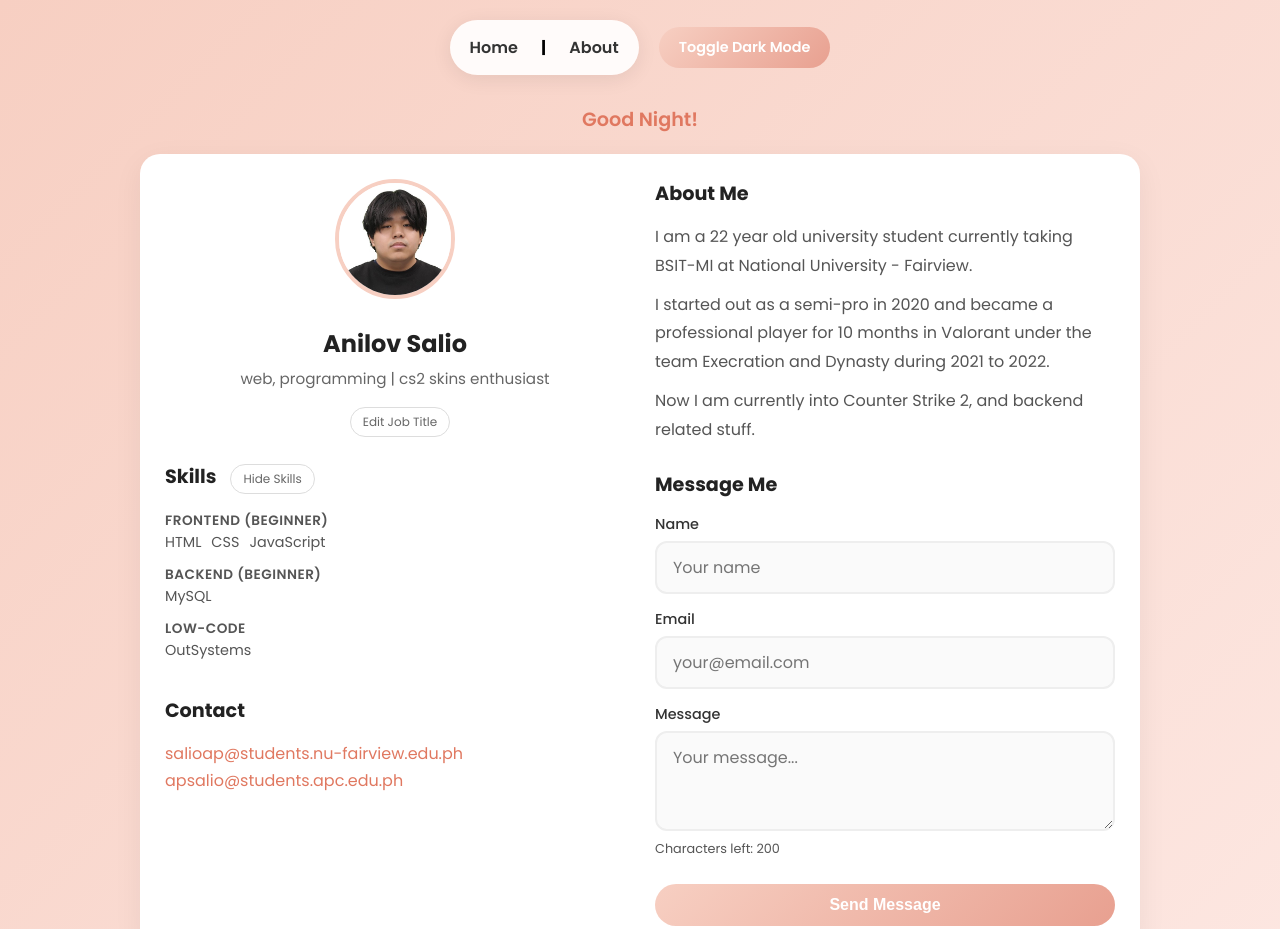
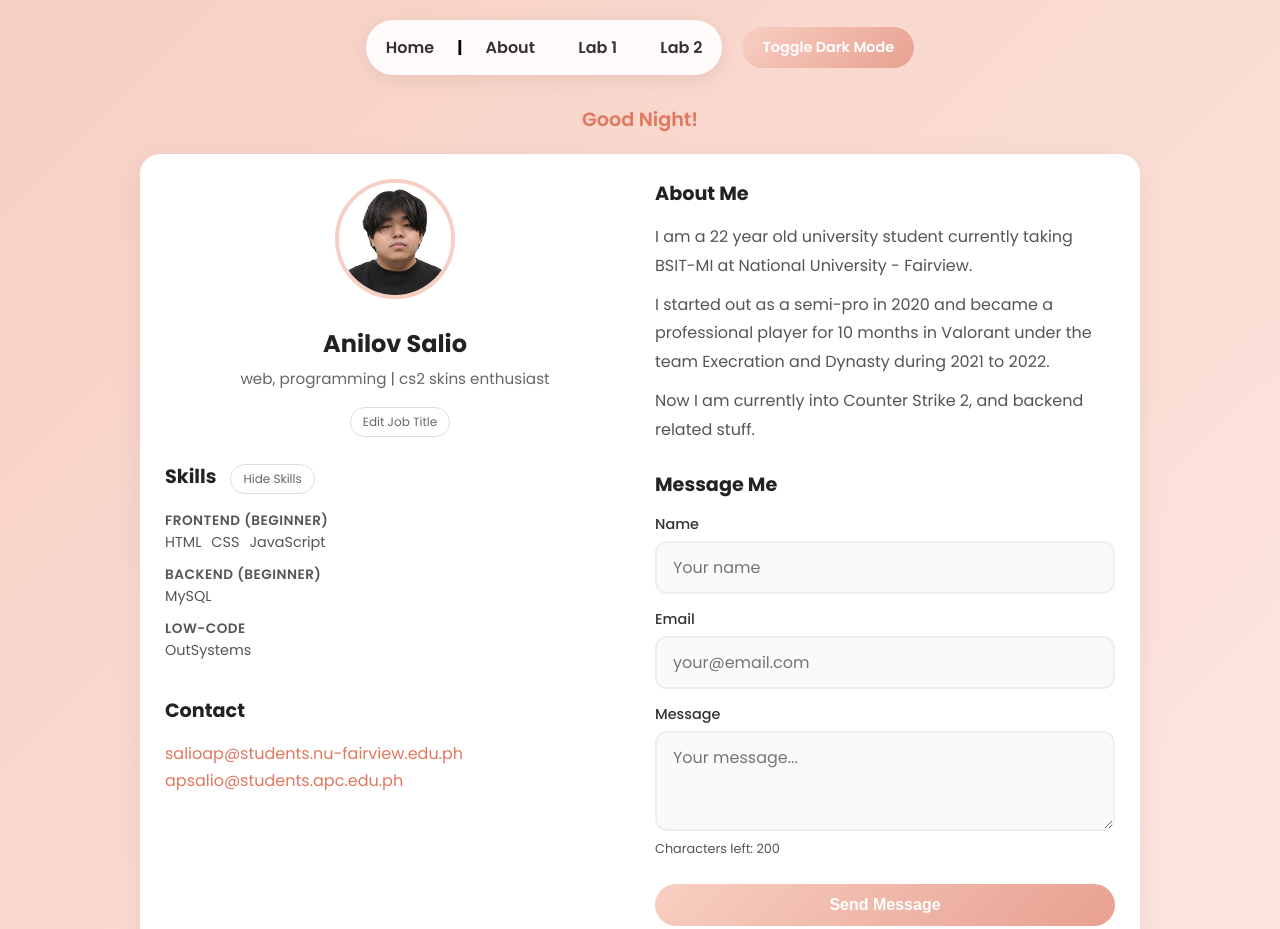
Before and after one commit to 4nlzzzv/Anilov-Portfolio, a plain HTML site: page index.html in a window 1280 px wide. Shown: the top 929 px of the page. Drawn offline with Linux system fonts and the light colour scheme.

Commit message:
navbar added

```diff
--- a/index.html
+++ b/index.html
@@ -14,6 +14,8 @@
         <h2>
             <a href="#home">Home</a> |
             <a href="#about">About</a>
+            <a href="salio_lab1.html">Lab 1</a>
+            <a href="salio_lab2.html">Lab 2</a>
         </h2>
     </nav>
     <button id="themeBtn">Toggle Dark Mode</button>
```
